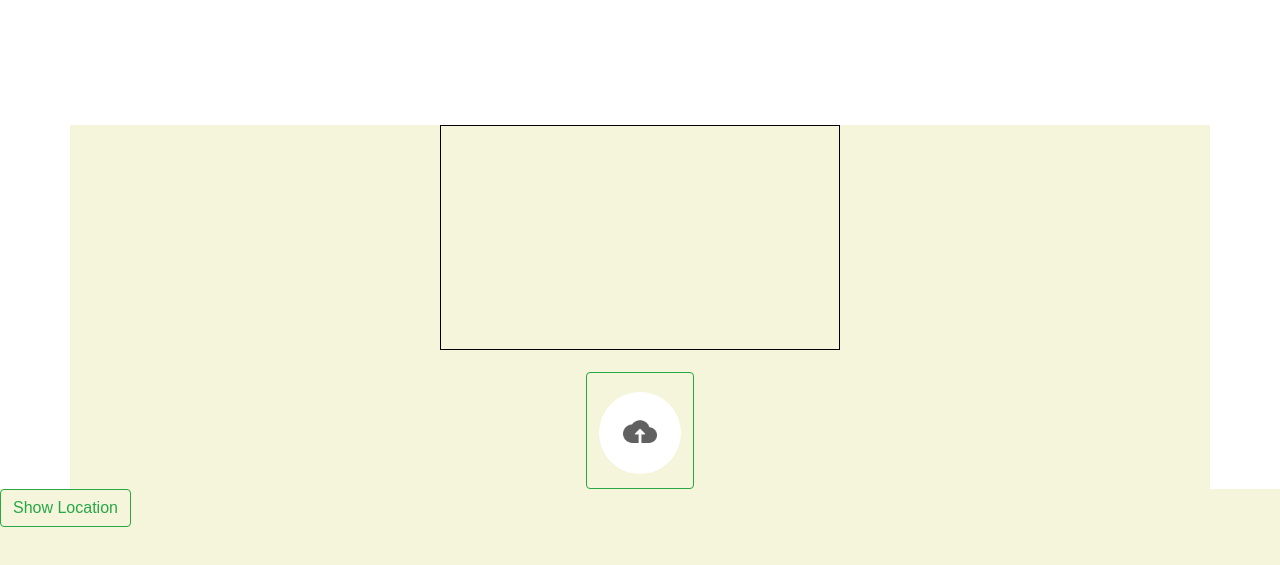
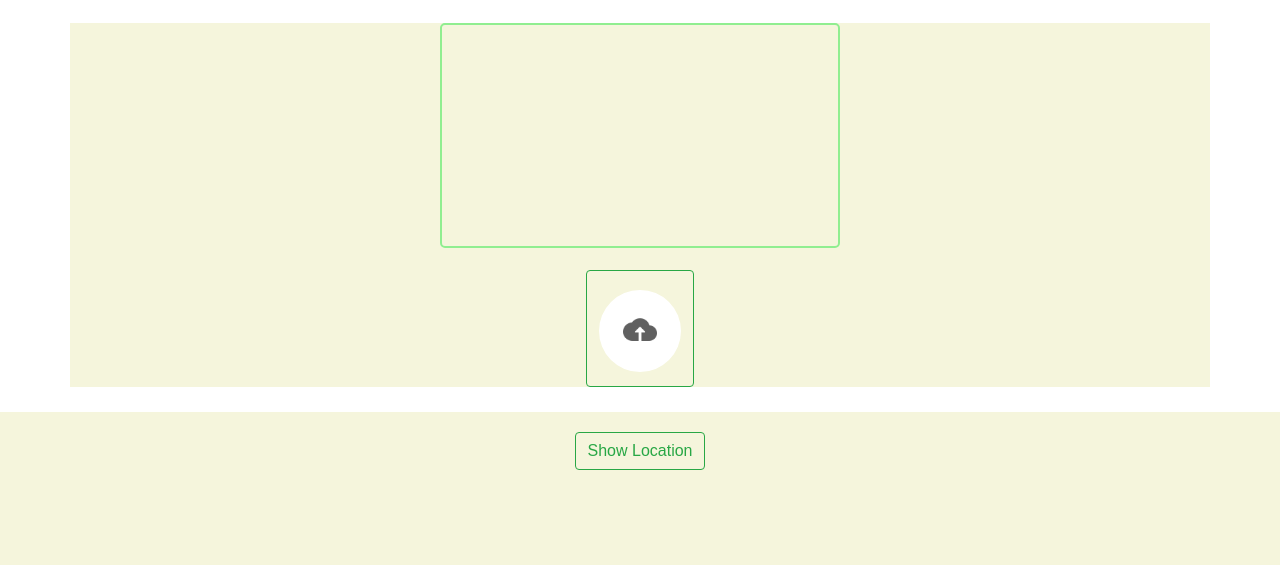
Before and after one commit to vedantjdv/Skin-Disease-Detection, a plain HTML site: page index.html in a window 1280 px wide. Shown: the part 163-728 px from the top of the page. Drawn offline with nearby package versions, Linux system fonts and the light colour scheme.

Commit message:
Update style.css

```diff
--- a/style.css
+++ b/style.css
@@ -8,7 +8,8 @@
     display: flex;
     flex-direction: column-reverse;
     align-items: center;
-    margin-top: 10%;
+    margin-top: 2%;
+    margin-bottom: 2%;
 }
 .header{
     display: flex;
@@ -23,7 +24,14 @@
 #display-image{
     width: 400px;
     height: 225px;
-    border: 1px solid black;
+    border-radius: 5px;
+    border: 2px solid lightgreen;
     background-position: center;
     background-size: cover;
   }
+
+.location
+{
+  padding: 20px;
+  text-align: center;
+}
```
